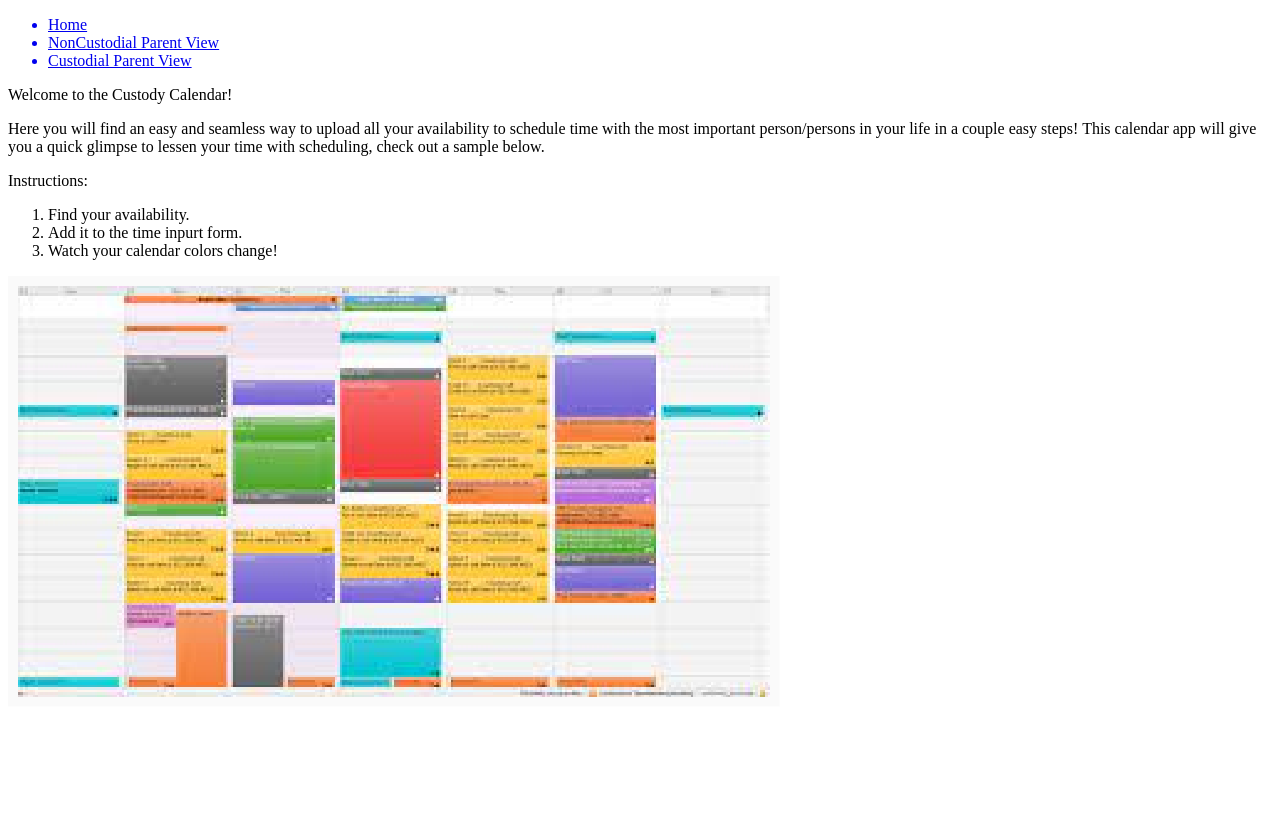
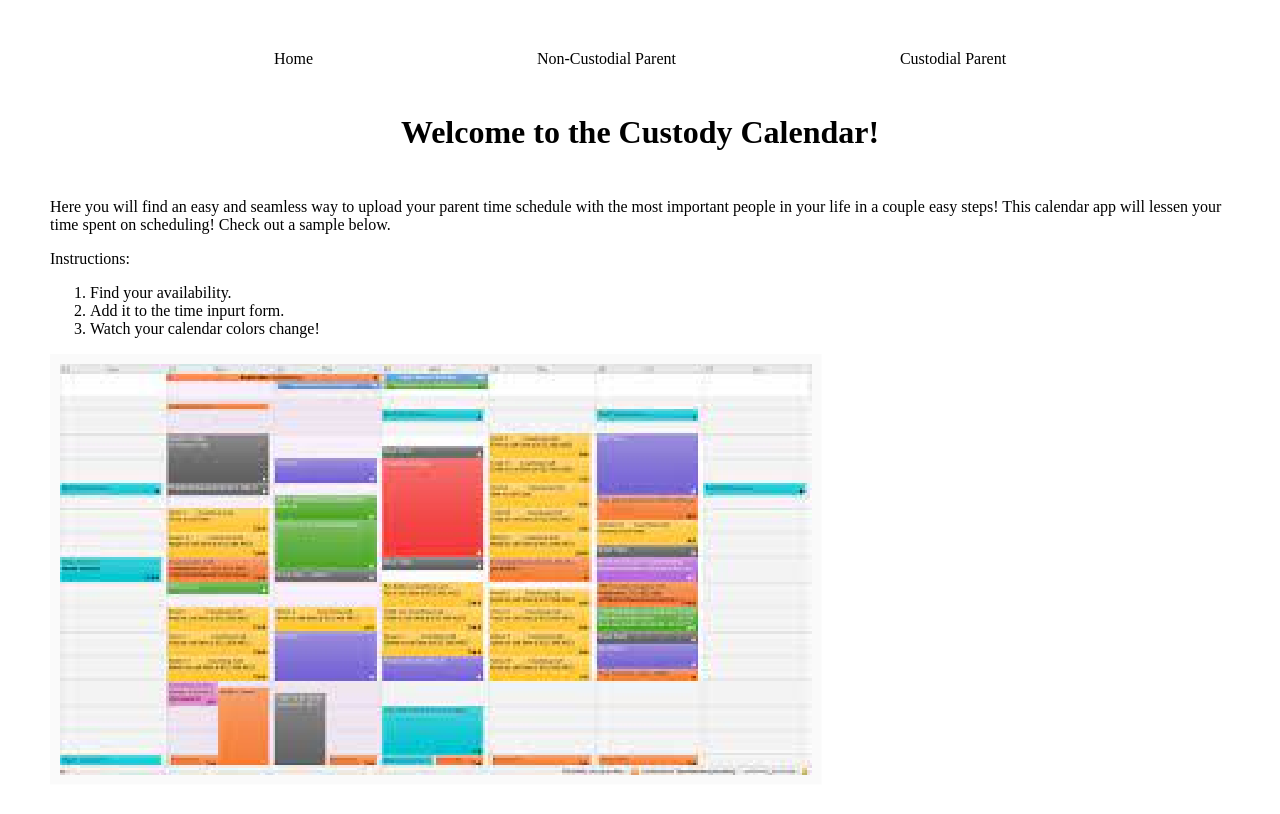
Before and after one commit to daytimedilemma/Level-5-Capstone-Project, a React (Create React App) app in the folder client/: page / in a window 1280 px wide. Built offline with nearby package versions, Linux system fonts and the light colour scheme.

Commit message:
added css and context for google api

```diff
--- a/client/src/App.js
+++ b/client/src/App.js
@@ -11,21 +11,19 @@ function App() {
     <div>
       <Router>
         <nav className="navbar">
-          <ul>
 
             <Link to="/"  >
-              <li>Home</li>
+              Home
             </Link>
 
             <Link to="noncustodialparentview"  >
-              <li>NonCustodial Parent View</li>
+              Non-Custodial Parent
             </Link>
 
             <Link to="custodialparentview"  >
-              <li>Custodial Parent View</li>
+              Custodial Parent
             </Link>
 
-          </ul>
         </nav>
 
         <Routes>
--- a/client/src/InputContext.js
+++ b/client/src/InputContext.js
@@ -8,7 +8,17 @@ function UseContextProvider(props) {
     //Get All request for data
 
     const [custodialParentData, setCustodialParentData] = useState([])
+    const [calendar, setCalendar] = useState([])
 
+    const API_KEY = `AIzaSyCSM5CLpacQnfpw0qJMxGigpjh5LE7rGuc`
+
+    function getCalendar() {
+        axios.get(`https://www.googleapis.com/calendar/v3/calendars/en.usa%23holiday@group.v.calendar.google.com/events?key=${API_KEY}`)
+            .then(res => {setCalendar(res.data)
+            console.log(res.data)}
+            )
+            .catch(err => console.log(err))
+    }
 
     function getParentData(parentPath, setParentData) {
         axios.get(`/${parentPath}`)
@@ -44,7 +54,7 @@ function UseContextProvider(props) {
 
     const custodialHolidays = [
         {
-            evenHolidays: {
+            eventHolidays: {
                 drMartinLutherKing: {
                     //Need to add arguement for Friday schedule
                     name: "Dr. Martin Luther King Jr. Day",
@@ -86,7 +96,7 @@ function UseContextProvider(props) {
                     endingDay: "Day before school begins" //Retrieve Fall Break dates, user input
                 },
 
-                verteransDay: {
+                veteransDay: {
                     name: "Veterans Day",
                     beginningTime: "6:00PM",
                     beginningDay: "Day before Veterans Day",
@@ -193,7 +203,9 @@ function UseContextProvider(props) {
             year,
             custodialParentData,
             setCustodialParentData,
-            handleSubmit
+            handleSubmit,
+            calendar,
+            getCalendar
         }}>
             {props.children}
         </UseContext.Provider>
--- a/client/src/components/ChildForm.js
+++ b/client/src/components/ChildForm.js
@@ -33,9 +33,9 @@ export default function ChildForm() {
 
   console.log (child.name)
   return (
-    <>
-      Child's Name
+    <div className="form-part">
       <label>
+        Child's Name
         <input
           type="text"
           value={child.name}
@@ -53,6 +53,7 @@ export default function ChildForm() {
           onChange={handleChildChange}
         />
       </label>
+
       <label>
         School End Time
         <input
@@ -71,6 +72,6 @@ export default function ChildForm() {
           value={child.birthday}
           onChange={handleChildChange} />
       </label>
-    </>
+    </div>
   );
 }
--- a/client/src/components/CustodialParentView.js
+++ b/client/src/components/CustodialParentView.js
@@ -32,7 +32,7 @@ function CustodialParentView() {
 
     return (
         <>
-            <h1>Custodial Parent View</h1>
+            <h1 className="welcome">Custodial Parent</h1>
                 <SeasonalBreakInputs
                 parent = "custodialParent"
                 data = {custodialParentData}
--- a/client/src/components/Home.js
+++ b/client/src/components/Home.js
@@ -4,9 +4,9 @@ import calendarpreview from "./calendarpreview.png"
 function Home(){
    return (
    <div>
-         <div>Welcome to the Custody Calendar!</div>
+         <h1 className="welcome">Welcome to the Custody Calendar!</h1>
 
-         <p>Here you will find an easy and seamless way to upload all your availability to schedule time with the most important person/persons in your life in a couple easy steps! This calendar app will give you a quick glimpse to lessen your time with scheduling, check out a sample below. </p>
+         <p>Here you will find an easy and seamless way to upload your parent time schedule with the most important people in your life in a couple easy steps! This calendar app will lessen your time spent on scheduling! Check out a sample below. </p>
 
          <div> Instructions:
          <ol>
--- a/client/src/components/NonCustodialParentView.js
+++ b/client/src/components/NonCustodialParentView.js
@@ -26,7 +26,7 @@ function NonCustodialParentView() {
 
     return (
         <>
-            <h1>Non Custodial Parent View</h1>
+            <h1 className="welcome">Non-Custodial Parent</h1>
             <form>
                 <SeasonalBreakInputs parent = "nonCustodialParent"/>
             </form>
--- a/client/src/style.css
+++ b/client/src/style.css
@@ -0,0 +1,27 @@
+body {
+    margin: 25px 50px;
+}
+
+.welcome {
+    text-align: center;
+    padding-bottom: 25px;
+}
+
+.navbar {
+    display: flex;
+    flex-direction: row;
+    justify-content: space-evenly;
+    margin: auto;
+    padding-bottom: 25px;
+    padding-top: 25px;
+}
+
+a:link {
+    text-decoration: none;
+    color: black;
+}
+
+.form-part label {
+    display: block;
+    margin: 10px 0 0;
+}
```
Also changed, not shown: 1 other file (tests, documents, lock files or other folders).
